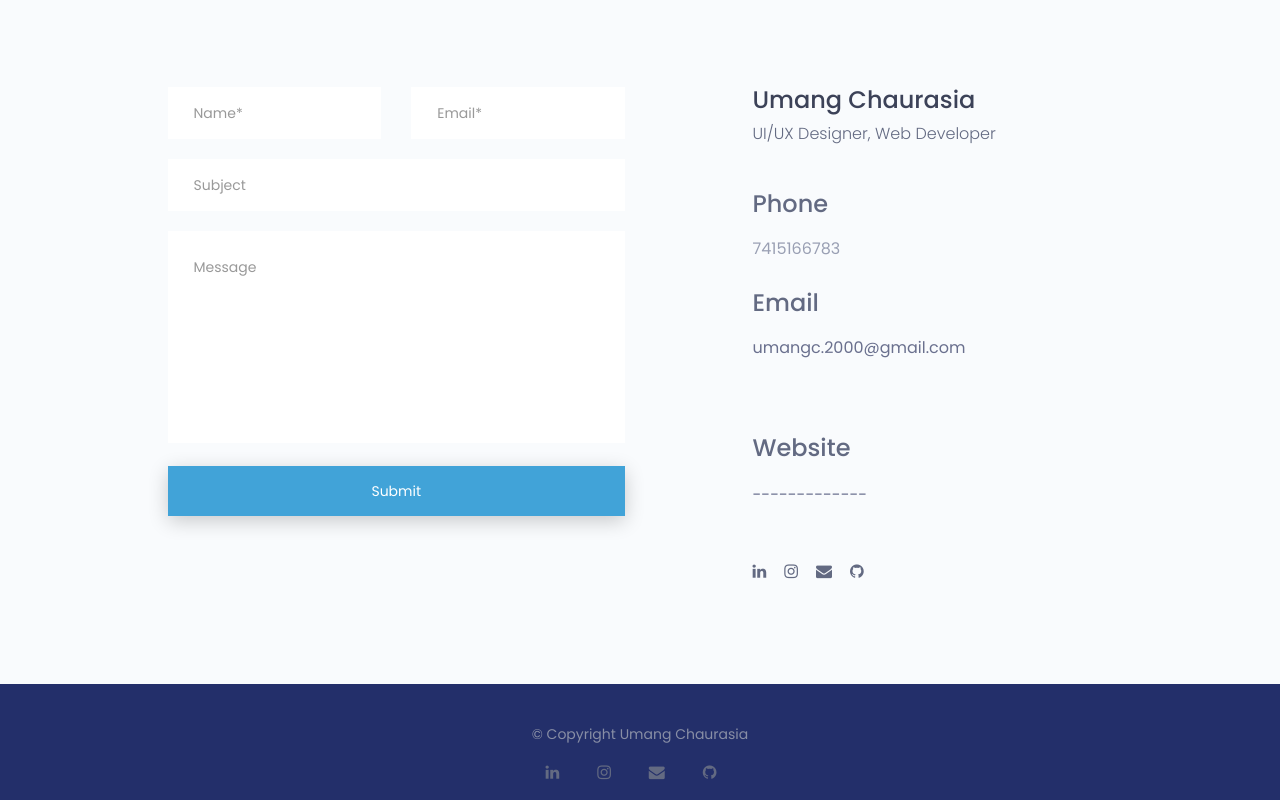
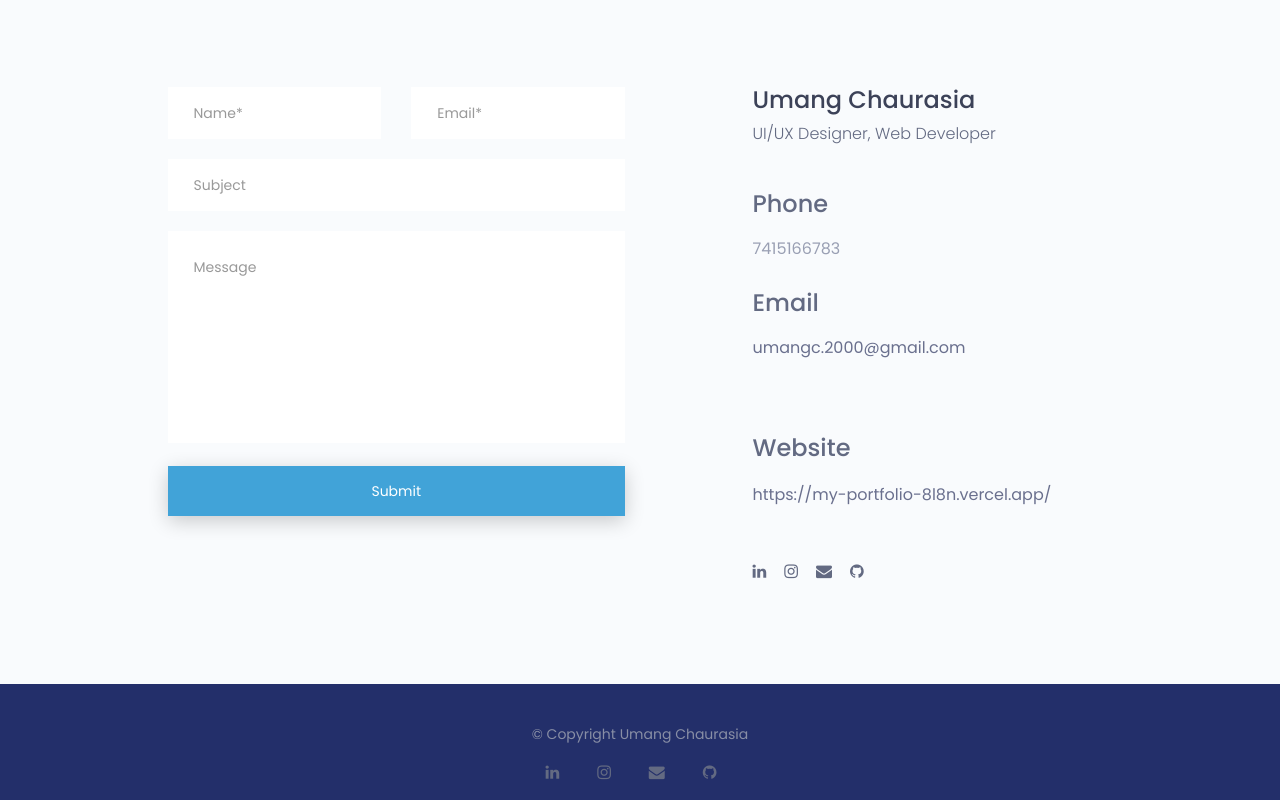
Before and after one commit to Umang-Chaurasia/My-Portfolio, a plain HTML site: page My resume portfolio website/index.html in a window 1280 px wide. Shown: the part 5043-5843 px from the top of the page. Drawn offline with nearby package versions, Linux system fonts and the light colour scheme.

Commit message:
Update index.html

```diff
--- a/My resume portfolio website/index.html
+++ b/My resume portfolio website/index.html
@@ -818,7 +818,7 @@
 											<div class="single-contact-add-info">
 												<h3>Website</h3>
 												<p>
-													<a href="#">-------------</a>
+													<a href="https://my-portfolio-8l8n.vercel.app/">https://my-portfolio-8l8n.vercel.app/</a>
 												</p>
 											</div>
 										</div>
```
